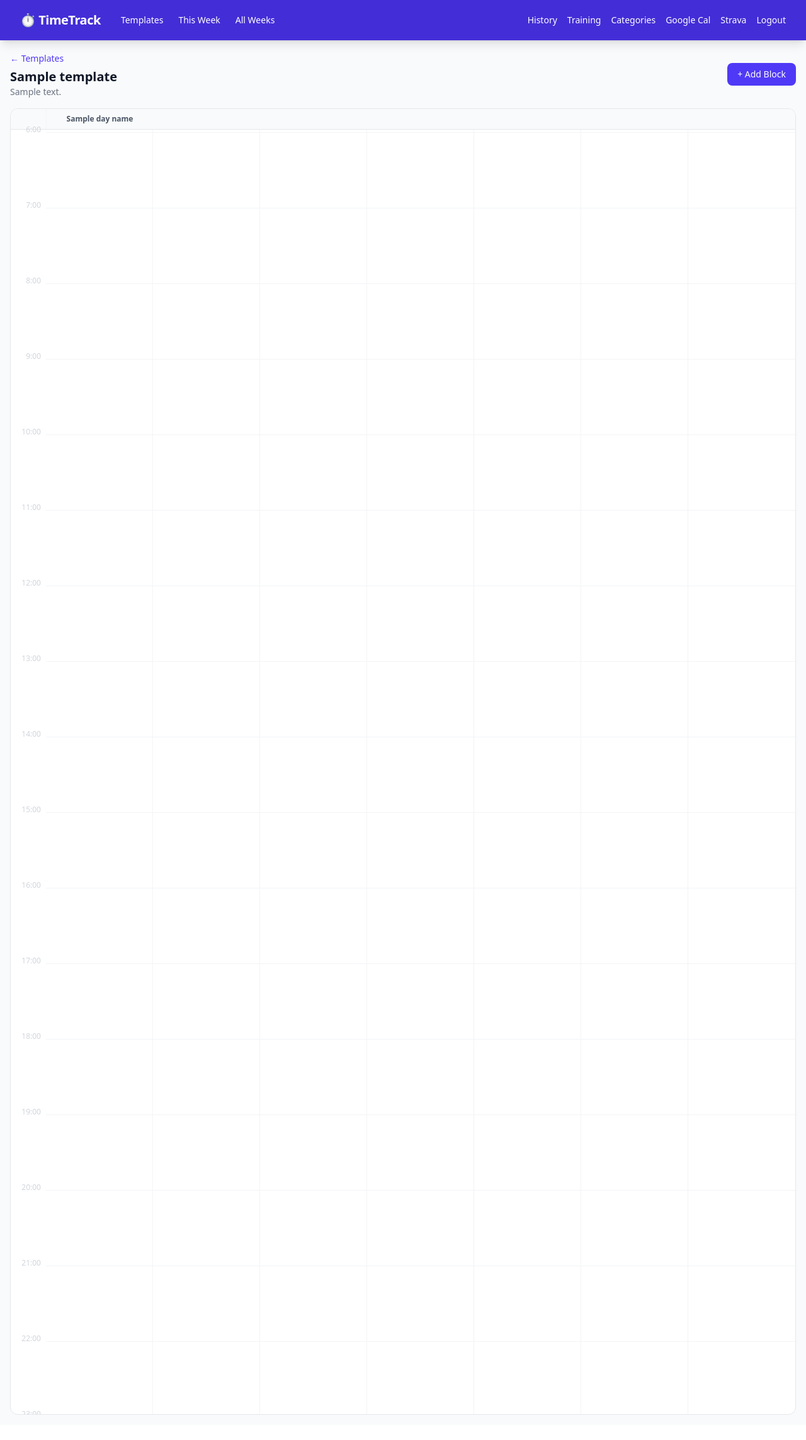
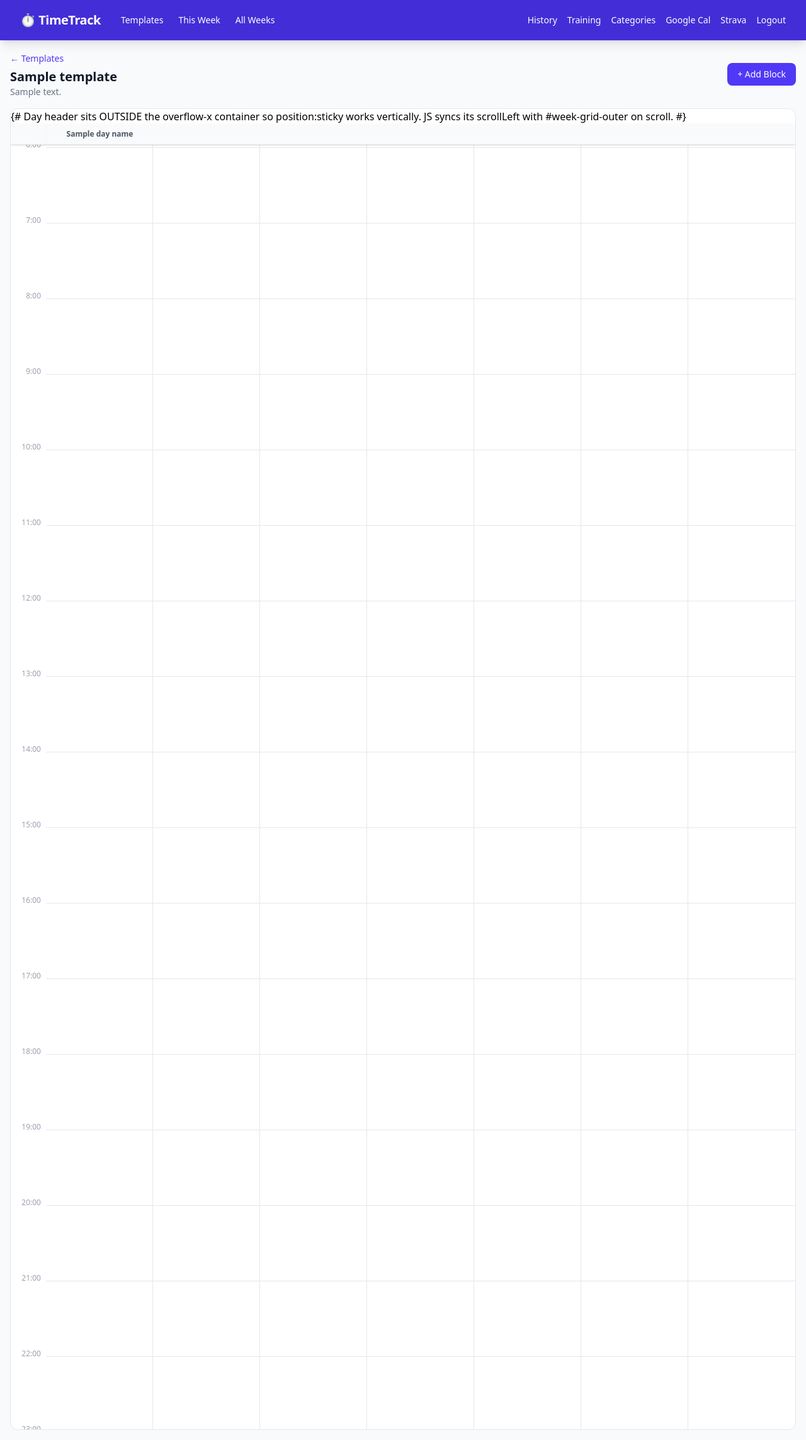
Before and after one commit to jdgsmallwood/time-track, a Django app: template templates/schedule/template_editor.html in a window 1280 px wide. Shown: the whole page at 63% size. Before the commit the page ends 2247 px from the top, so only its background shows below. Run offline with Django 5.2, Linux system fonts and the light colour scheme; the template is opened without the code that fills it: most values are stand-ins (such as "Sample title", 1, 10 or a date in 2020); style sheets or scripts are compiled from the project's sources; some libraries are stand-ins or nearby versions.

Commit message:
Sticky day headers, drag-apply fix, stronger grid lines
Sticky headers: extract day header row from overflow-x:auto container
(overflow:auto blocks position:sticky vertically in all browsers); JS
syncs scrollLeft of the hidden-overflow header with the grid on scroll.

Drag move not applied: plan-week blocks are keyed by date not day_of_week;
PATCH was sending day_of_week which the view silently ignores. Now sends
computed date (WEEK_START_DATE + day index) for plan blocks.

Edit pane after drag: block click handler lacked isDragging guard; browsers
fire a synthetic click after drag-end in some configurations.

Grid lines: border-gray-100 → border-gray-200, label text-gray-300 → text-gray-400.

Co-Authored-By: Claude Sonnet 4.6 <noreply@anthropic.com>

```diff
--- a/static/js/grid.js
+++ b/static/js/grid.js
@@ -96,6 +96,7 @@ const GRID = (() => {
     `;
 
     el.addEventListener('click', (e) => {
+      if (isDragging) return; // drag-end fires click in some browsers; ignore it
       e.stopPropagation();
       openEditPanel(block.id);
     });
@@ -163,7 +164,18 @@ const GRID = (() => {
             block.end_time = newEnd;
 
             updateBlockPosition(block);
-            patchBlock(block, { day_of_week: newDay, start_time: newStart, end_time: newEnd });
+
+            // Plan-week blocks are keyed by date not day_of_week; derive the
+            // new date from WEEK_START_DATE + day index.
+            if (IS_TEMPLATE) {
+              patchBlock(block, { day_of_week: newDay, start_time: newStart, end_time: newEnd });
+            } else {
+              const weekStart = new Date(WEEK_START_DATE + 'T00:00:00');
+              const newDate = new Date(weekStart.getTime() + newDay * 86400000);
+              const newDateStr = newDate.toISOString().slice(0, 10);
+              block.date = newDateStr;
+              patchBlock(block, { date: newDateStr, start_time: newStart, end_time: newEnd });
+            }
           },
         },
       })
@@ -233,8 +245,8 @@ const GRID = (() => {
       line.className = 'absolute w-full flex items-center pointer-events-none';
       line.style.top = top + 'px';
       line.innerHTML = `
-        <div class="w-14 flex-shrink-0 text-right pr-2 text-xs text-gray-300 -mt-2 select-none">${hour}:00</div>
-        <div class="flex-1 border-t border-gray-100"></div>
+        <div class="w-14 flex-shrink-0 text-right pr-2 text-xs text-gray-400 -mt-2 select-none">${hour}:00</div>
+        <div class="flex-1 border-t border-gray-200"></div>
       `;
       gridEl.appendChild(line);
     }
@@ -245,7 +257,7 @@ const GRID = (() => {
     colContainer.className = 'absolute inset-0 ml-14 grid grid-cols-7 pointer-events-none';
     for (let i = 0; i < 7; i++) {
       const col = document.createElement('div');
-      col.className = 'border-r border-gray-100 last:border-r-0 h-full';
+      col.className = 'border-r border-gray-200 last:border-r-0 h-full';
       col.dataset.col = i;
       colContainer.appendChild(col);
     }
@@ -484,6 +496,15 @@ const GRID = (() => {
     }
 
     addGridClickHandler();
+
+    // Keep the sticky day-header in sync when the grid is scrolled horizontally
+    const headerOuter = document.getElementById('week-header-outer');
+    const gridOuter   = document.getElementById('week-grid-outer');
+    if (headerOuter && gridOuter) {
+      gridOuter.addEventListener('scroll', () => {
+        headerOuter.scrollLeft = gridOuter.scrollLeft;
+      }, { passive: true });
+    }
   }
 
   function updateBlock(blockData) {
--- a/templates/schedule/partials/week_grid_interactive.html
+++ b/templates/schedule/partials/week_grid_interactive.html
@@ -1,9 +1,11 @@
 {# Shared interactive grid partial — grid body only; rendered by grid.js #}
-<div id="week-grid-outer" class="relative overflow-x-auto">
+<div class="relative">
+  {# Day header sits OUTSIDE the overflow-x container so position:sticky works
+     vertically. JS syncs its scrollLeft with #week-grid-outer on scroll. #}
+  <div id="week-header-outer"
+       class="sticky top-0 z-10 overflow-x-hidden bg-gray-50 border-b border-gray-200 shadow-sm">
     <div class="min-w-[700px]">
-    {# Day headers #}
-    <div class="grid border-b border-gray-200 bg-gray-50"
-         style="grid-template-columns: 56px repeat(7, 1fr)">
+      <div class="grid" style="grid-template-columns: 56px repeat(7, 1fr)">
         <div class="py-2"></div>
         {% for day_name in day_names %}
         <div class="py-2 px-1 text-center border-l border-gray-100">
@@ -11,8 +13,13 @@
         </div>
         {% endfor %}
       </div>
+    </div>
+  </div>
 
-    {# Grid body — height set by grid.js #}
+  {# Grid body — scrolls horizontally only #}
+  <div id="week-grid-outer" class="relative overflow-x-auto">
+    <div class="min-w-[700px]">
       <div id="week-grid" class="relative" style="height:1020px"></div>
     </div>
   </div>
+</div>
```
Lines whose indentation alone changed are shown as unchanged.
